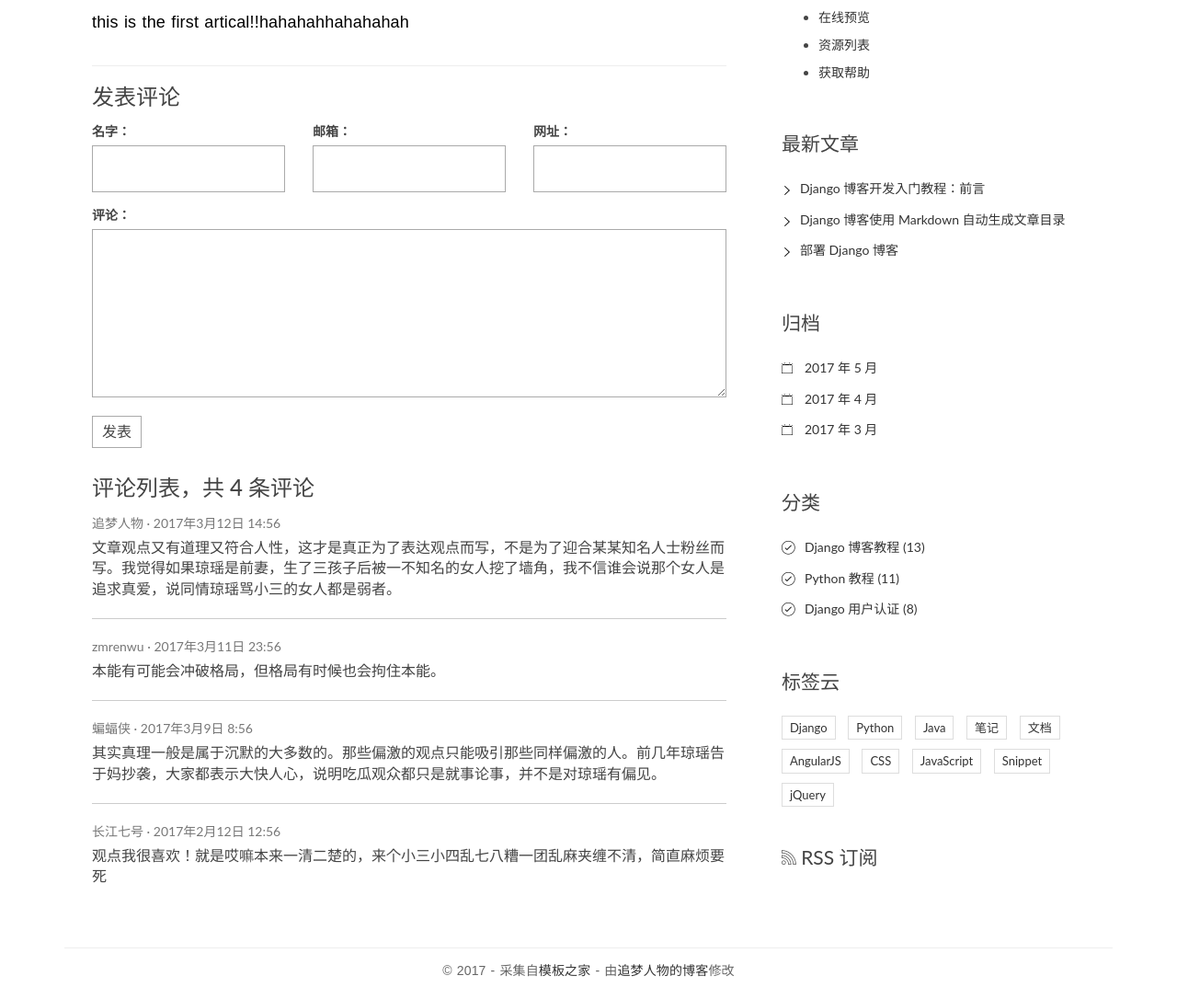
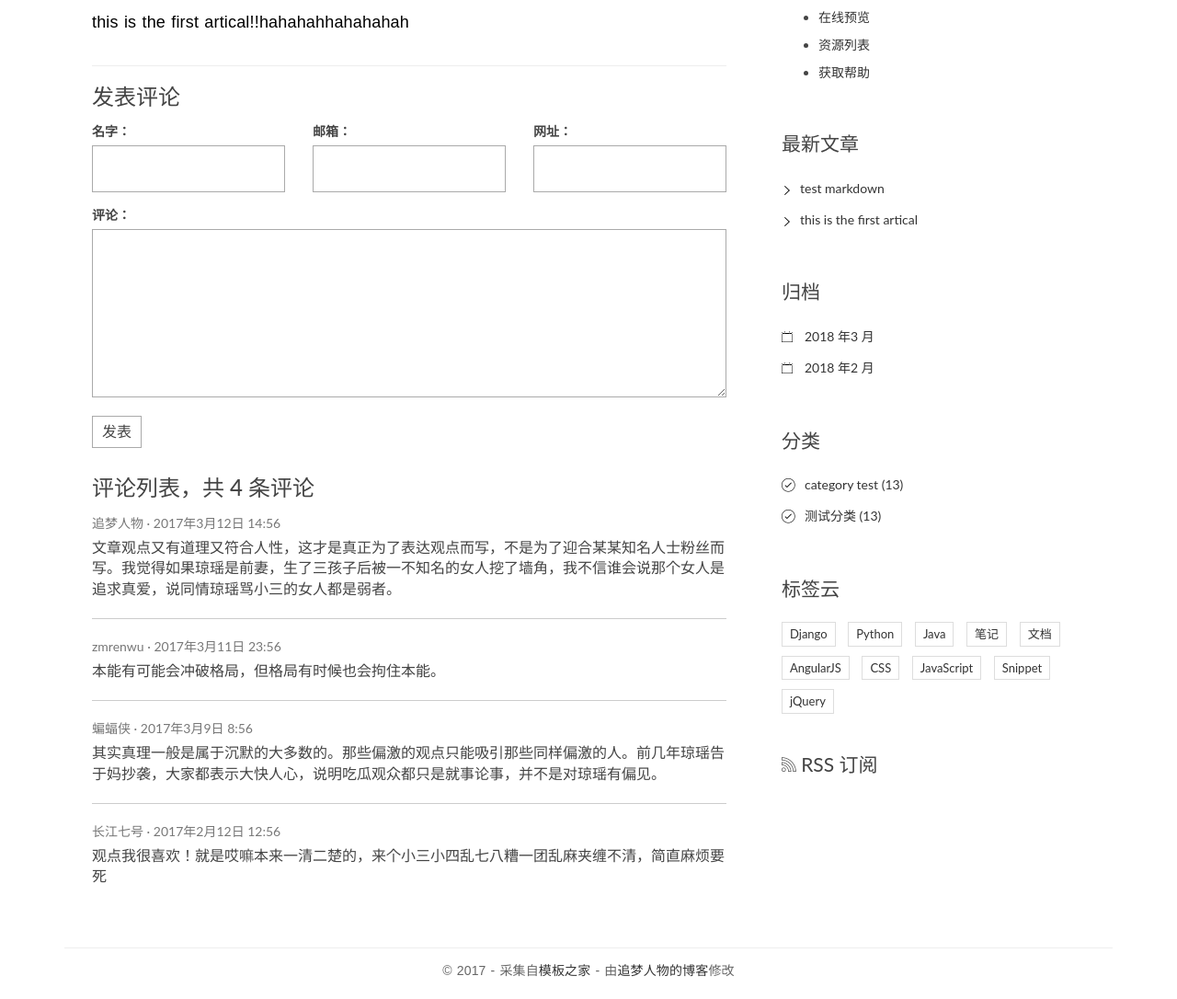
Before and after one commit to thanksdanny/td_blog, a Django app: page /post/2/ in a window 1280 px wide. Shown: the part 275-1361 px from the top of the page at 92% size. Run offline with Django 3.2, Linux system fonts and the light colour scheme; data comes from the database, SQL or seed files in the repository; some libraries are stand-ins or nearby versions.

Commit message:
自定义模板标签

```diff
--- /dev/null
+++ b/blog/templatetags/blog_tags.py
@@ -0,0 +1,16 @@
+from ..models import Post, Category
+from django import template
+
+register = template.Library()
+
+@register.simple_tag
+def get_recent_posts(num=5):
+    return Post.objects.all().order_by("-created_time")[:num]
+
+@register.simple_tag
+def archives():
+    return Post.objects.dates('created_time', 'month', order='DESC')
+
+@register.simple_tag
+def get_categories():
+    return Category.objects.all()
--- a/templates/base.html
+++ b/templates/base.html
@@ -1,4 +1,5 @@
 {% load staticfiles %}
+{% load blog_tags %}
 <!DOCTYPE html>
 <html>
 <head>
@@ -76,45 +77,42 @@
                 {% endblock toc %}
                 <div class="widget widget-recent-posts">
                     <h3 class="widget-title">最新文章</h3>
+                    {% get_recent_posts as recent_post_list %}
                     <ul>
+                        {% for post in recent_post_list %}
                         <li>
-                            <a href="#">Django 博客开发入门教程：前言</a>
+                            <a href="{{ post.get_absolute_url }}">{{ post.title }}</a>
                         </li>
-                        <li>
-                            <a href="#">Django 博客使用 Markdown 自动生成文章目录</a>
-                        </li>
-                        <li>
-                            <a href="#">部署 Django 博客</a>
-                        </li>
+                        {% empty %}
+                        暂无文章！
+                        {% endfor %}
                     </ul>
                 </div>
                 <div class="widget widget-archives">
                     <h3 class="widget-title">归档</h3>
+                    {% archives as date_list %}
                     <ul>
+                        {% for date in date_list %}
                         <li>
-                            <a href="#">2017 年 5 月</a>
+                            <a href="#">{{ date.year }} 年{{ date.month }} 月</a>
                         </li>
-                        <li>
-                            <a href="#">2017 年 4 月</a>
-                        </li>
-                        <li>
-                            <a href="#">2017 年 3 月</a>
-                        </li>
+                        {% empty %}
+                        暂无归档！
+                        {% endfor %}
                     </ul>
                 </div>
 
                 <div class="widget widget-category">
                     <h3 class="widget-title">分类</h3>
+                    {% get_categories as category_list %}
                     <ul>
+                        {% for category in category_list %}
                         <li>
-                            <a href="#">Django 博客教程 <span class="post-count">(13)</span></a>
+                            <a href="#">{{ category.name }} <span class="post-count">(13)</span></a>
                         </li>
-                        <li>
-                            <a href="#">Python 教程 <span class="post-count">(11)</span></a>
-                        </li>
-                        <li>
-                            <a href="#">Django 用户认证 <span class="post-count">(8)</span></a>
-                        </li>
+                        {% empty %}
+                        暂无分类！
+                        {% endfor %}
                     </ul>
                 </div>
 
```
Also changed, not shown: blog/templatetags/__init__.py (added).
